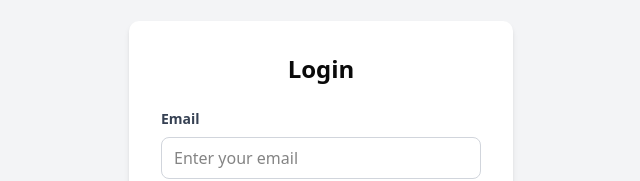
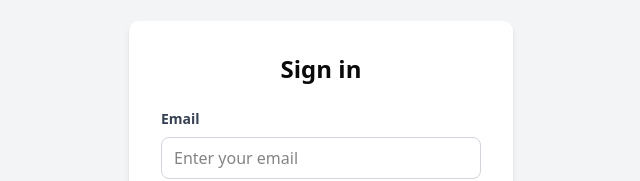
Before and after one commit to FarazAhsan11/candidate-management, a React (Vite) app in the folder frontend/: page /login in a window 1280 px wide. Shown: the part 140-321 px from the top of the page, without its empty margins (319-959 px from the left). Built offline with nearby package versions, Linux system fonts and the light colour scheme.

Commit message:
changed login page title

```diff
--- a/frontend/src/pages/Login/login.tsx
+++ b/frontend/src/pages/Login/login.tsx
@@ -60,7 +60,7 @@ const Login = () => {
     return (
         <div className="min-h-screen flex items-center justify-center bg-gray-100">
             <div className="bg-white p-8 rounded-lg shadow-md w-96">
-                <h2 className="text-2xl font-bold mb-6 text-center">Login</h2>
+                <h2 className="text-2xl font-bold mb-6 text-center">Sign in</h2>
                 <form onSubmit={handleSubmit}>
                     <div className="mb-4">
                         <label className="block text-gray-700 text-sm font-bold mb-2">
```
